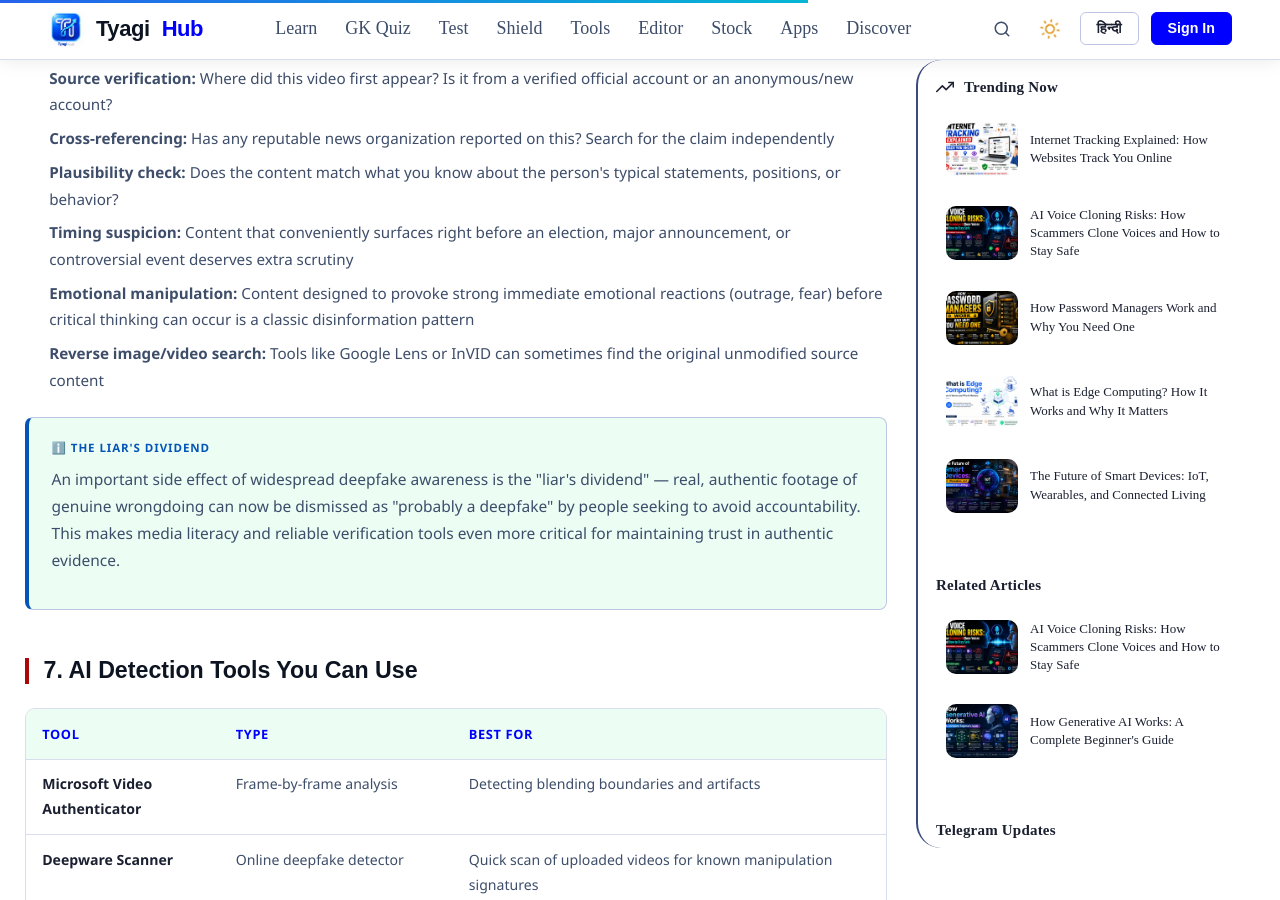
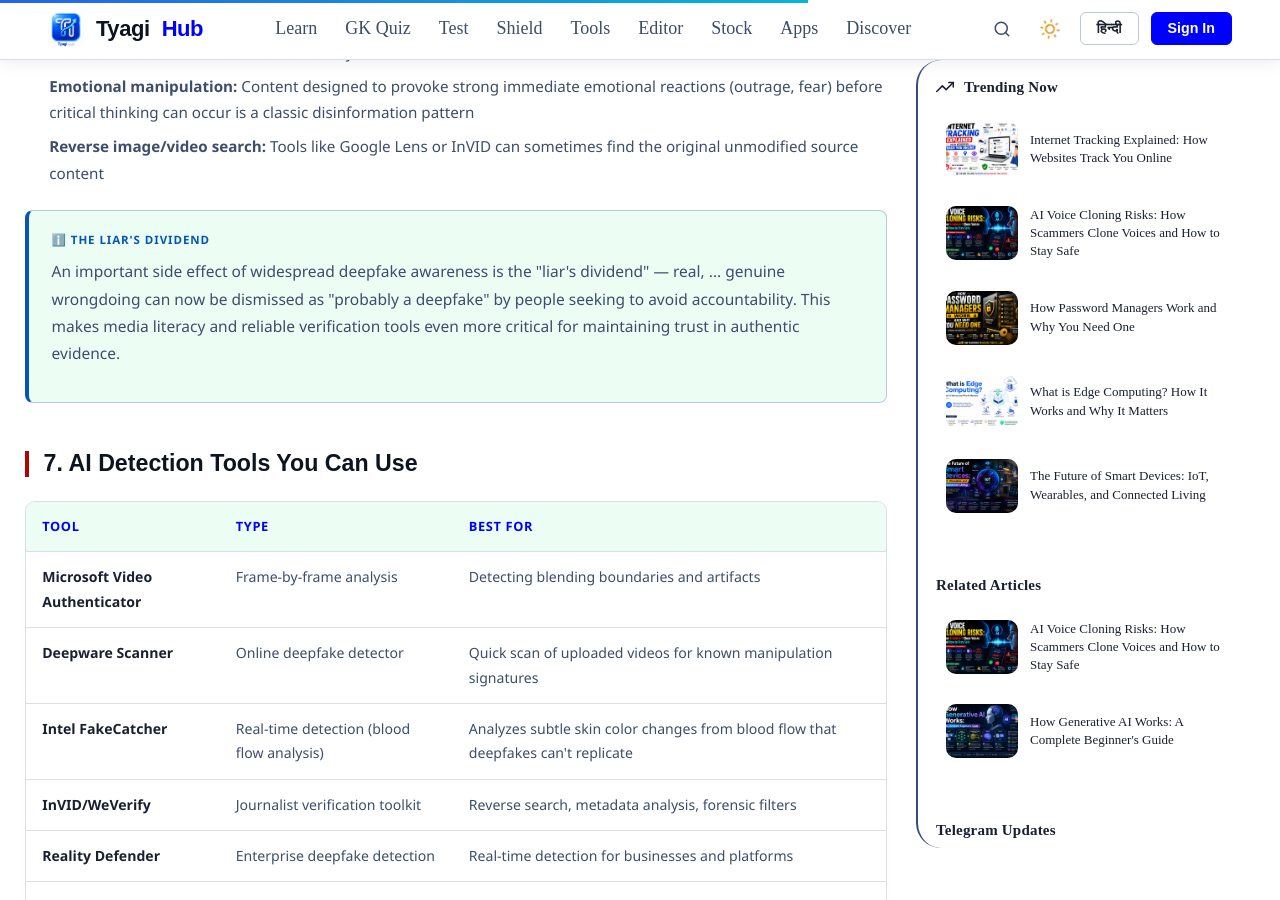
Before and after one commit to HimanshuTyagiJi/TyagiHub, a Jekyll site: the page built from _posts/2026-06-19-deepfake-detection-guide.html, in a window 1280 px wide and 900 px high, scrolled down 5472 px. Built offline with Jekyll 4.4.1, drawn with Linux system fonts in a browser that asks for light colours; some of the changed text lies outside the part shown.

Commit message:
Update 2026-06-19-deepfake-detection-guide.html

```diff
--- a/_posts/2026-06-19-deepfake-detection-guide.html
+++ b/_posts/2026-06-19-deepfake-detection-guide.html
@@ -29,8 +29,6 @@ extra_js:
 
 <div class="post-wrap">
 
-
-
   <div class="post-section" id="what-is-deepfake">
     <h2>1. What is a Deepfake?</h2>
     <p>A deepfake is synthetic media — typically video or image — in which a person's likeness has been digitally
@@ -52,7 +50,7 @@ extra_js:
         <div class="stat-label">Estimated annual fraud losses linked to deepfakes</div>
       </div>
       <div class="stat-card"><span class="stat-val">60%</span>
-        <div class="stat-label">People who couldn't distinguish a good deepfake from real video</div>
+        <div class="stat-label">Of people who couldn't distinguish a good deepfake from real video</div>
       </div>
     </div>
   </div>
@@ -80,6 +78,7 @@ extra_js:
       websites, some completely free, requiring no technical skill beyond uploading photos or short video clips. This
       democratization is the primary driver behind the explosive growth in deepfake volume.</p>
   </div>
+
   <div class="post-hero">
     <svg viewBox="0 0 480 220" xmlns="http://www.w3.org/2000/svg">
       <rect width="480" height="220" fill="#0a0c10" />
@@ -172,11 +171,8 @@ extra_js:
         <animate attributeName="opacity" values=".7;.3;.7" dur="4s" repeatCount="indefinite" />
       </line>
 
-      <text x="240" y="210" text-anchor="middle" font-size="10" fill="#a0a8bc">Scan for glitch artifacts — verify the
-        source first</text>
+      <text x="240" y="210" text-anchor="middle" font-size="10" fill="#a0a8bc">Scan for glitch artifacts — verify the source first</text>
     </svg>
-
-
   </div>
 
   <div class="post-section" id="types-deepfakes">
@@ -234,47 +230,47 @@ extra_js:
     <div class="symptom-grid">
       <div class="symptom-card">
         <div class="sym-icon">👁️</div>
-        <h3>Unnatural Blinking</h3>
+        <h4>Unnatural Blinking</h4>
         <p>Early deepfakes notoriously had irregular or absent blinking patterns. Watch for blink rate that seems too
           frequent, too rare, or unnaturally synchronized.</p>
       </div>
       <div class="symptom-card">
         <div class="sym-icon">🦷</div>
-        <h3>Mouth and Teeth Artifacts</h3>
+        <h4>Mouth and Teeth Artifacts</h4>
         <p>Teeth may appear blurred, oddly shaped, or inconsistent between frames. The mouth interior is one of the
           hardest areas to render convincingly.</p>
       </div>
       <div class="symptom-card">
         <div class="sym-icon">💡</div>
-        <h3>Lighting Inconsistencies</h3>
+        <h4>Lighting Inconsistencies</h4>
         <p>Face lighting that doesn't match the rest of the scene, or shadows that fall in physically implausible
           directions.</p>
       </div>
       <div class="symptom-card">
         <div class="sym-icon">🔲</div>
-        <h3>Edge Blurring</h3>
+        <h4>Edge Blurring</h4>
         <p>Subtle blurring or warping at the boundary between the face and hair, ears, or neck — where the swap "seams"
           are hardest to hide.</p>
       </div>
       <div class="symptom-card">
         <div class="sym-icon">👂</div>
-        <h3>Asymmetric Features</h3>
+        <h4>Asymmetric Features</h4>
         <p>Earrings, glasses, or facial features that flicker, change, or appear inconsistently between frames.</p>
       </div>
       <div class="symptom-card">
         <div class="sym-icon">🌫️</div>
-        <h3>Skin Texture Anomalies</h3>
+        <h4>Skin Texture Anomalies</h4>
         <p>Unnaturally smooth or waxy-looking skin, or skin texture that doesn't match the rest of the body/neck.</p>
       </div>
       <div class="symptom-card">
         <div class="sym-icon">🎭</div>
-        <h3>Emotional Mismatch</h3>
+        <h4>Emotional Mismatch</h4>
         <p>Facial expressions that don't quite match the emotional tone of the speech — a subtle "uncanny valley"
           quality.</p>
       </div>
       <div class="symptom-card">
         <div class="sym-icon">📐</div>
-        <h3>Head Pose Limitations</h3>
+        <h4>Head Pose Limitations</h4>
         <p>The subject avoiding extreme head angles or profile views, where deepfake models often struggle most.</p>
       </div>
     </div>
@@ -293,8 +289,7 @@ extra_js:
         micro-variations in pitch and pace that characterize genuine human speech</li>
       <li><strong>Breathing pattern absence:</strong> Real speech includes natural breath sounds and pauses; some
         synthetic audio omits these or places them unnaturally</li>
-      <li><strong>Background noise inconsistency:</strong> Ambient sound that doesn't match the visual environment shown
-      </li>
+      <li><strong>Background noise inconsistency:</strong> Ambient sound that doesn't match the visual environment shown</li>
     </ul>
   </div>
 
@@ -319,7 +314,7 @@ extra_js:
 
     <div class="highlight-box info">
       <div class="hb-label">ℹ️ The Liar's Dividend</div>
-      <p>An important side effect of widespread deepfake awareness is the "liar's dividend" — real, authentic footage of
+      <p>An important side effect of widespread deepfake awareness is the "liar's dividend" — real, ...
         genuine wrongdoing can now be dismissed as "probably a deepfake" by people seeking to avoid accountability. This
         makes media literacy and reliable verification tools even more critical for maintaining trust in authentic
         evidence.</p>
```
